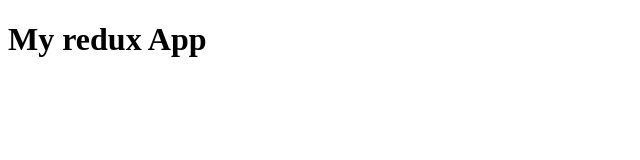
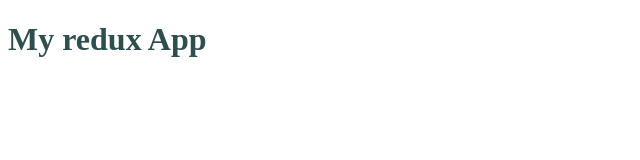
Before and after one commit to drinkins85/my-redux, a React app: page / in a window 1280 px wide. Shown: the top 160 px of the page, without its empty margins (0-640 px from the left). Built offline with nearby package versions, Linux system fonts and the light colour scheme.

Commit message:
style loader

```diff
--- a/package.json
+++ b/package.json
@@ -11,15 +11,17 @@
   "license": "ISC",
   "dependencies": {
     "react": "^17.0.1",
-    "react-dom": "^17.0.1",
-    "ts-loader": "^8.0.11"
+    "react-dom": "^17.0.1"
   },
   "devDependencies": {
     "@types/react": "^16.14.0",
     "@types/react-dom": "^16.9.9",
     "@types/webpack": "^4.41.25",
+    "css-loader": "^5.0.1",
     "html-webpack-plugin": "^4.5.0",
+    "style-loader": "^2.0.0",
     "typescript": "^4.1.2",
+    "ts-loader": "^8.0.11",
     "webpack": "^5.6.0",
     "webpack-cli": "^4.2.0"
   }
--- /dev/null
+++ b/src/App.css
@@ -0,0 +1,3 @@
+.App {
+    color: darkslategrey;
+}
--- a/src/App.tsx
+++ b/src/App.tsx
@@ -1,6 +1,7 @@
 import React from 'react';
+import './App.css';
 
 export default function App()
 {
-    return <h1>My redux App</h1>
+    return <h1 className="App">My redux App</h1>
 }
--- a/webpack.config.js
+++ b/webpack.config.js
@@ -9,6 +9,10 @@ module.exports = {
     },
     module: {
         rules: [
+            {
+                test: /\.css$/,
+                use: ['style-loader', 'css-loader']
+            },
             {
                 test: /\.tsx?$/,
                 use: 'ts-loader',
```
Also changed, not shown: 1 other file (tests, documents, lock files or other folders).
